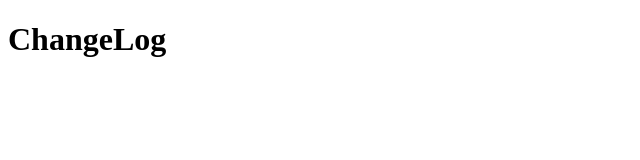
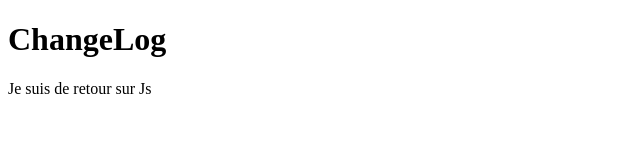
Before and after one commit to bricenjk/small_project, a website: page index.html in a window 1280 px wide. Shown: the whole page, without its empty margins (0-640 px from the left). Drawn offline with Linux system fonts and the light colour scheme.

Commit message:
fix: add <p></p>

```diff
--- a/index.html
+++ b/index.html
@@ -3,6 +3,7 @@
 <body>
 
 <h1>ChangeLog</h1>
+<p>Je suis de retour sur Js</p>
 
 
 </body>
```
